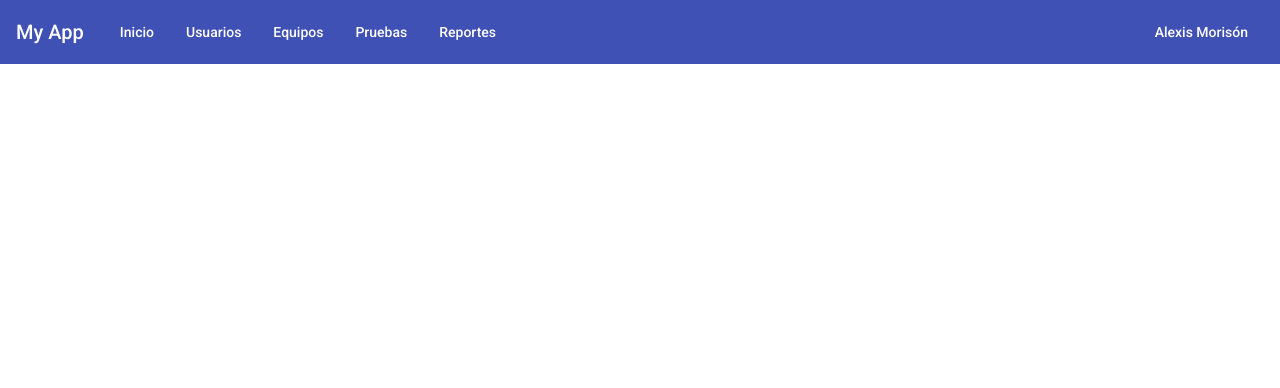
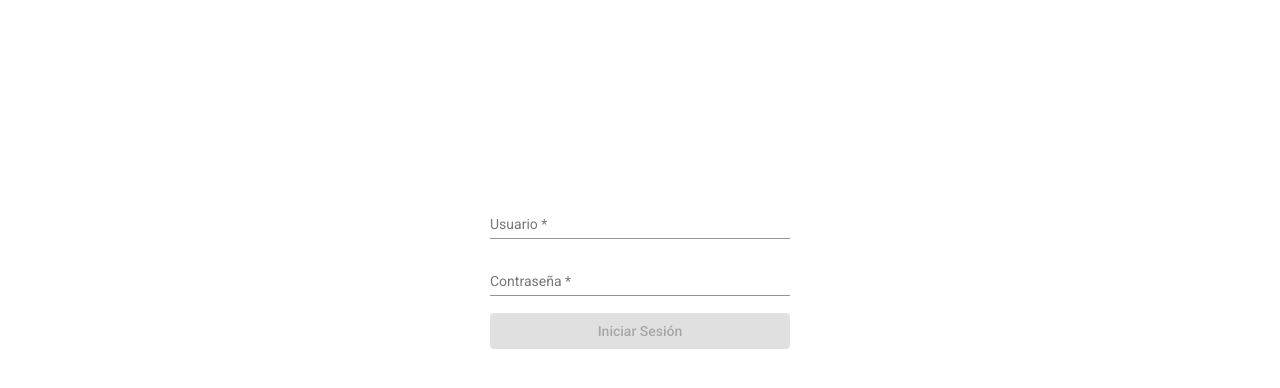
Before and after one commit to alexismorison95/taller_2021, an Angular app in the folder cliente/: page /login in a window 1280 px wide. Before the commit this address led to /. Shown: the top 388 px of the page. Built offline with nearby package versions, Linux system fonts and the light colour scheme.

Commit message:
Agrego modulo Auth + servicio de login con api

```diff
--- a/cliente/src/app/app-routing.module.ts
+++ b/cliente/src/app/app-routing.module.ts
@@ -4,8 +4,12 @@ import { RouterModule, Routes } from '@angular/router';
 import { InicioComponent } from './components/inicio/inicio.component';
 
 const routes: Routes = [
-  { path: '', redirectTo: 'inicio', pathMatch: 'full' },
+  { path: '', redirectTo: 'login', pathMatch: 'full' },
   { path: 'inicio', component: InicioComponent },
+  {
+    path: 'login',
+    loadChildren: () => import('./modules/Auth/auth.module').then(m => m.AuthModule)
+  },
   {
     path: 'equipos',
     loadChildren: () => import('./modules/equipo/equipo.module').then(m => m.EquipoModule)
--- a/cliente/src/app/app.module.ts
+++ b/cliente/src/app/app.module.ts
@@ -4,6 +4,7 @@ import { BrowserModule } from '@angular/platform-browser';
 import { AppRoutingModule } from './app-routing.module';
 import { AppComponent } from './app.component';
 import { BrowserAnimationsModule } from '@angular/platform-browser/animations';
+import { HttpClientModule } from '@angular/common/http';
 
 import { MaterialModule } from "./shared/modules/material.module";
 
@@ -24,7 +25,8 @@ import { InicioComponent } from './components/inicio/inicio.component';
     AppRoutingModule,
     BrowserAnimationsModule,
     MaterialModule,
-    EquipoModule
+    EquipoModule,
+    HttpClientModule
   ],
   providers: [],
   bootstrap: [AppComponent]
--- a/cliente/src/app/components/navbar/navbar.component.html
+++ b/cliente/src/app/components/navbar/navbar.component.html
@@ -1,4 +1,7 @@
-<mat-toolbar color="primary">
+<mat-toolbar
+    color="primary"
+    *ngIf="authService.isLogged">
+
     <span>My App</span>
 
     <span class="menu-spacer"></span>
--- a/cliente/src/app/components/navbar/navbar.component.ts
+++ b/cliente/src/app/components/navbar/navbar.component.ts
@@ -1,4 +1,5 @@
 import { Component, OnInit } from '@angular/core';
+import { AuthService } from 'src/app/modules/Auth/services/auth.service';
 
 @Component({
   selector: 'app-navbar',
@@ -7,7 +8,7 @@ import { Component, OnInit } from '@angular/core';
 })
 export class NavbarComponent implements OnInit {
 
-  constructor() { }
+  constructor(public authService: AuthService) { }
 
   ngOnInit(): void {
   }
--- /dev/null
+++ b/cliente/src/app/modules/Auth/components/login/login.component.css
@@ -0,0 +1,14 @@
+.container {
+    margin-top: 200px;
+    text-align: center;
+    height: 100%;
+    vertical-align: middle;
+}
+
+mat-form-field {
+    width: 300px;
+}
+
+.btn-login {
+    min-width: 300px;
+}
--- /dev/null
+++ b/cliente/src/app/modules/Auth/components/login/login.component.html
@@ -0,0 +1,28 @@
+<div class="container">
+    <form [formGroup]="form">
+        <mat-form-field>
+            <input
+                matInput
+                placeholder="Usuario"
+                formControlName="userName">
+        </mat-form-field>
+        <br>
+        <mat-form-field>
+            <input
+                matInput
+                placeholder="Contraseña"
+                formControlName="password"
+                type="password">
+        </mat-form-field>
+        <br>
+        <button
+            [disabled]="form.invalid"
+            (click)="iniciarSesion()"
+            mat-raised-button
+            type="submit"
+            class="btn-login"
+            color="primary">
+            Iniciar Sesión
+        </button>
+    </form>
+</div>
--- /dev/null
+++ b/cliente/src/app/modules/Auth/components/login/login.component.ts
@@ -0,0 +1,49 @@
+import { Component, OnInit } from '@angular/core';
+import { FormBuilder, FormGroup, Validators } from '@angular/forms';
+import { Router } from '@angular/router';
+import { AuthService } from '../../services/auth.service';
+
+@Component({
+  selector: 'app-login',
+  templateUrl: './login.component.html',
+  styleUrls: ['./login.component.css']
+})
+export class LoginComponent implements OnInit {
+
+  form: FormGroup;
+
+  constructor(
+    private formBuilder: FormBuilder,
+    private router: Router,
+    private authService: AuthService
+  ) { }
+
+  ngOnInit(): void {
+
+    this.buildForm();
+  }
+
+  buildForm() {
+
+    this.form = this.formBuilder.group({
+      userName: ['', Validators.required],
+      password: ['', [Validators.required, Validators.minLength(4)]]
+    });
+  }
+
+  iniciarSesion() {
+
+    this.authService.login(this.form.value).subscribe(
+
+      (res: any) => {
+
+        console.log(res);
+        this.router.navigate(['/inicio']);
+      },
+      err => {
+
+        console.log(err);
+    });
+  }
+
+}
--- /dev/null
+++ b/cliente/src/app/modules/Auth/services/auth.service.ts
@@ -0,0 +1,45 @@
+import { HttpClient } from '@angular/common/http';
+import { Injectable } from '@angular/core';
+import { Observable } from 'rxjs';
+import { map } from 'rxjs/operators';
+
+@Injectable({
+  providedIn: 'root'
+})
+export class AuthService {
+
+  public isLogged: boolean = false;
+  public userLogged: any = {};
+  private readonly URL_API = 'http://localhost:3000/api/';
+
+  // Mock Data
+  private mockUser: any = {
+    name: "admin",
+    password: "demo"
+  };
+
+  constructor(private http: HttpClient) { }
+
+  // Cambiar esto a observable
+  login(pUser: any): Observable<any> {
+
+    return this.http.post<any>(this.URL_API + 'login', pUser, { withCredentials: true })
+      .pipe(
+        map((res: any) => {
+
+          if (res.hasOwnProperty('tipousuario')) {
+            this.isLogged = true;
+            this.userLogged = res;
+          }
+
+          return res;
+        })
+      );
+  }
+
+  logout() {
+
+    this.isLogged = false;
+    this.userLogged = null;
+  }
+}
--- a/cliente/tsconfig.json
+++ b/cliente/tsconfig.json
@@ -5,7 +5,7 @@
     "baseUrl": "./",
     "outDir": "./dist/out-tsc",
     "forceConsistentCasingInFileNames": true,
-    "strict": true,
+    "strict": false,
     "noImplicitReturns": true,
     "noFallthroughCasesInSwitch": true,
     "sourceMap": true,
```
Also changed, not shown: cliente/src/app/modules/Auth/auth-routing.module.ts (added, +13 -0 lines), cliente/src/app/modules/Auth/auth.module.ts (added, +21 -0 lines).
